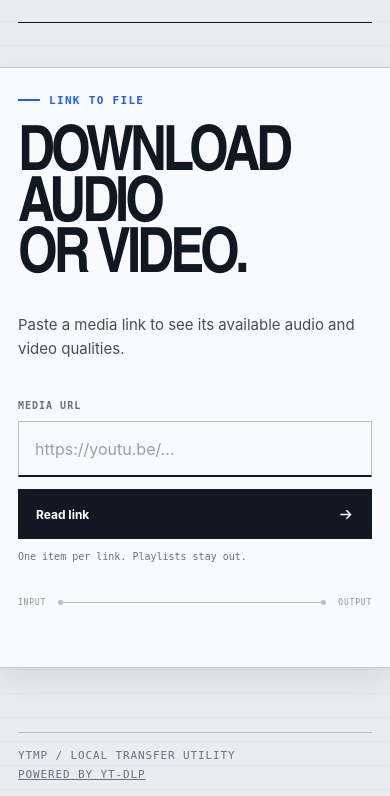
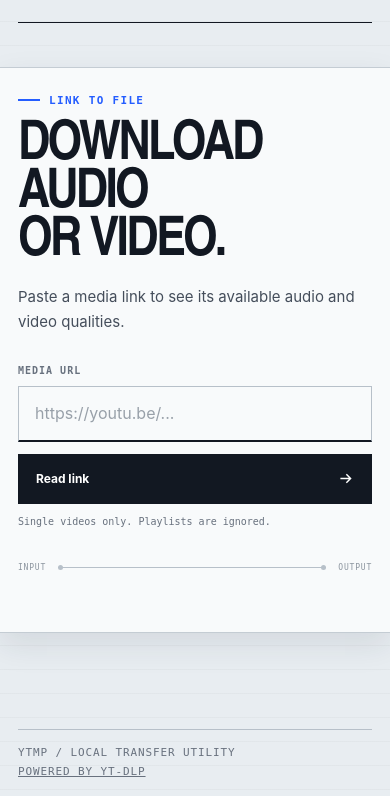
Before and after one commit to NadavS5/ytmp, a website: page public/index.html in a window 390 px wide. Shown: the part 51-847 px from the top of the page. Drawn offline with Linux system fonts and the light colour scheme.

Commit message:
Fix stale layout and title scale

```diff
--- a/public/index.html
+++ b/public/index.html
@@ -6,8 +6,8 @@
     <meta name="description" content="Inspect a media link and download it as MP3 or MP4." />
     <title>ytmp</title>
     <link rel="icon" href="/favicon.svg" type="image/svg+xml" />
-    <link rel="stylesheet" href="/styles.css" />
-    <script src="/app.js" type="module"></script>
+    <link rel="stylesheet" href="/styles.css?v=20260823-1" />
+    <script src="/app.js?v=20260823-1" type="module"></script>
   </head>
   <body>
     <div class="shell">
@@ -45,7 +45,7 @@
                   <svg viewBox="0 0 20 20" aria-hidden="true"><path d="M4 10h11M11 5l5 5-5 5" /></svg>
                 </button>
               </div>
-              <p class="field-note" id="form-status" role="status">One item per link. Playlists stay out.</p>
+              <p class="field-note" id="form-status" role="status">Single videos only. Playlists are ignored.</p>
             </form>
 
             <div class="track" aria-hidden="true">
--- a/public/styles.css
+++ b/public/styles.css
@@ -117,7 +117,7 @@ main {
   flex: 1;
   display: grid;
   align-items: start;
-  padding: 58px 0 80px;
+  padding: 48px 0 80px;
 }
 
 .workspace {
@@ -128,11 +128,11 @@ main {
 }
 
 .intro {
-  margin-bottom: 38px;
+  margin-bottom: 30px;
 }
 
 .kicker {
-  margin: 0 0 24px;
+  margin: 0 0 16px;
   color: var(--blue);
   font-family: var(--mono);
   font-size: 11px;
@@ -153,17 +153,17 @@ main {
 h1 {
   margin: 0;
   font-family: var(--display);
-  font-size: clamp(62px, 9vw, 88px);
+  font-size: clamp(54px, 7vw, 76px);
   font-stretch: condensed;
   font-weight: 800;
-  letter-spacing: -0.065em;
-  line-height: 0.82;
+  letter-spacing: -0.05em;
+  line-height: 0.88;
   text-transform: uppercase;
 }
 
 .intro-copy {
   max-width: 580px;
-  margin: 28px 0 0;
+  margin: 18px 0 0;
   color: #454e5b;
   font-size: 15px;
   line-height: 1.65;
@@ -551,8 +551,8 @@ footer a:hover {
 @media (max-width: 820px) {
   .shell { width: min(100% - 32px, 640px); }
   main { padding: 44px 0 64px; }
-  h1 { font-size: clamp(58px, 16vw, 88px); }
-  .intro-copy { margin-top: 28px; }
+  h1 { font-size: clamp(50px, 14vw, 72px); }
+  .intro-copy { margin-top: 18px; }
 }
 
 @media (max-width: 520px) {
```
